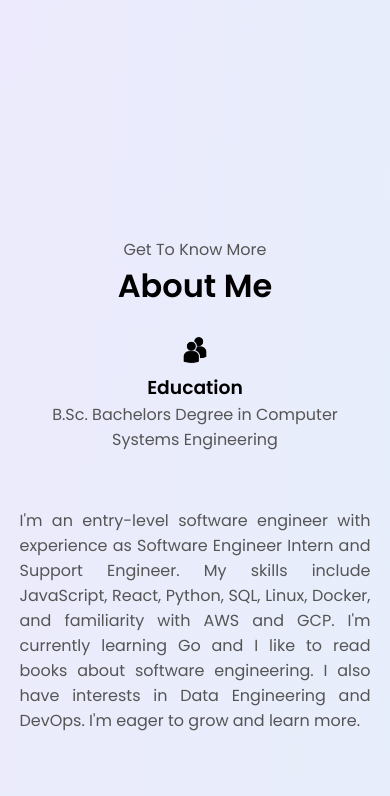
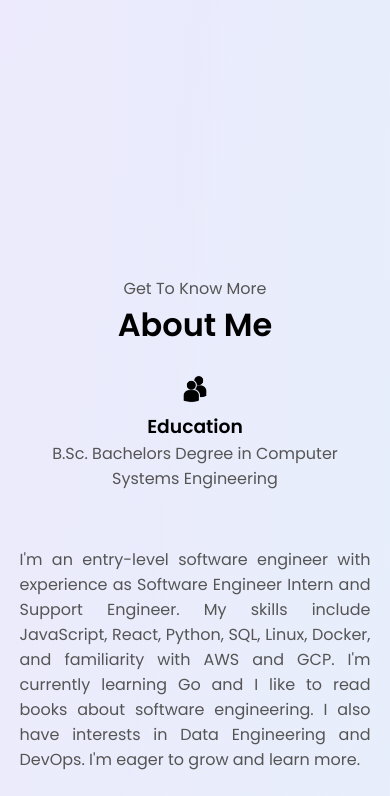
Before and after one commit to JovanRL/cloud-resume, a plain HTML site: page frontend/index.html in a window 390 px wide. Shown: the part 497-1293 px from the top of the page. Drawn offline with Linux system fonts and the light colour scheme.

Commit message:
Adjust media query margin

```diff
--- a/frontend/mediaqueries.css
+++ b/frontend/mediaqueries.css
@@ -35,7 +35,7 @@
     height: fit-content;
   }
   section {
-    margin: 0 5%;
+    margin: 5%;
   }
   .section__pic-container {
     width: 275px;
```
